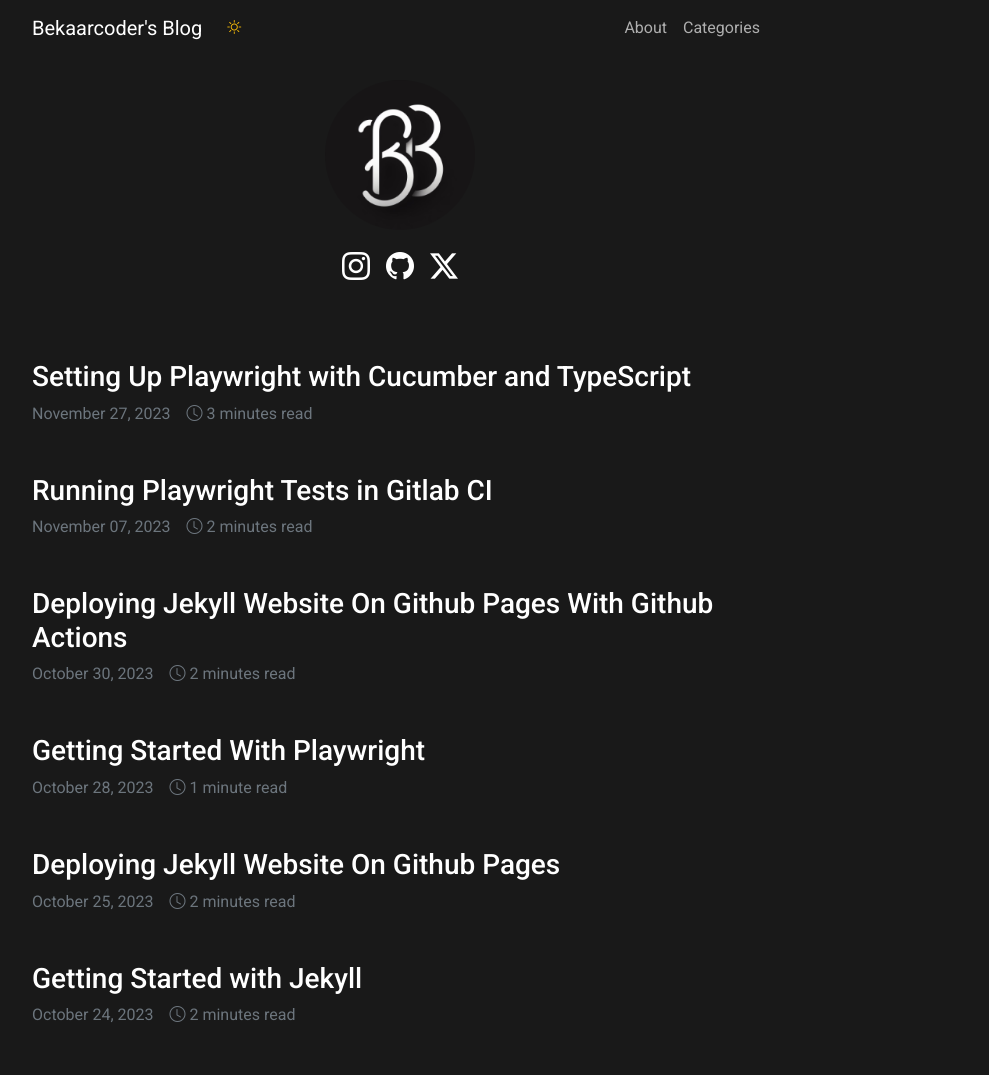
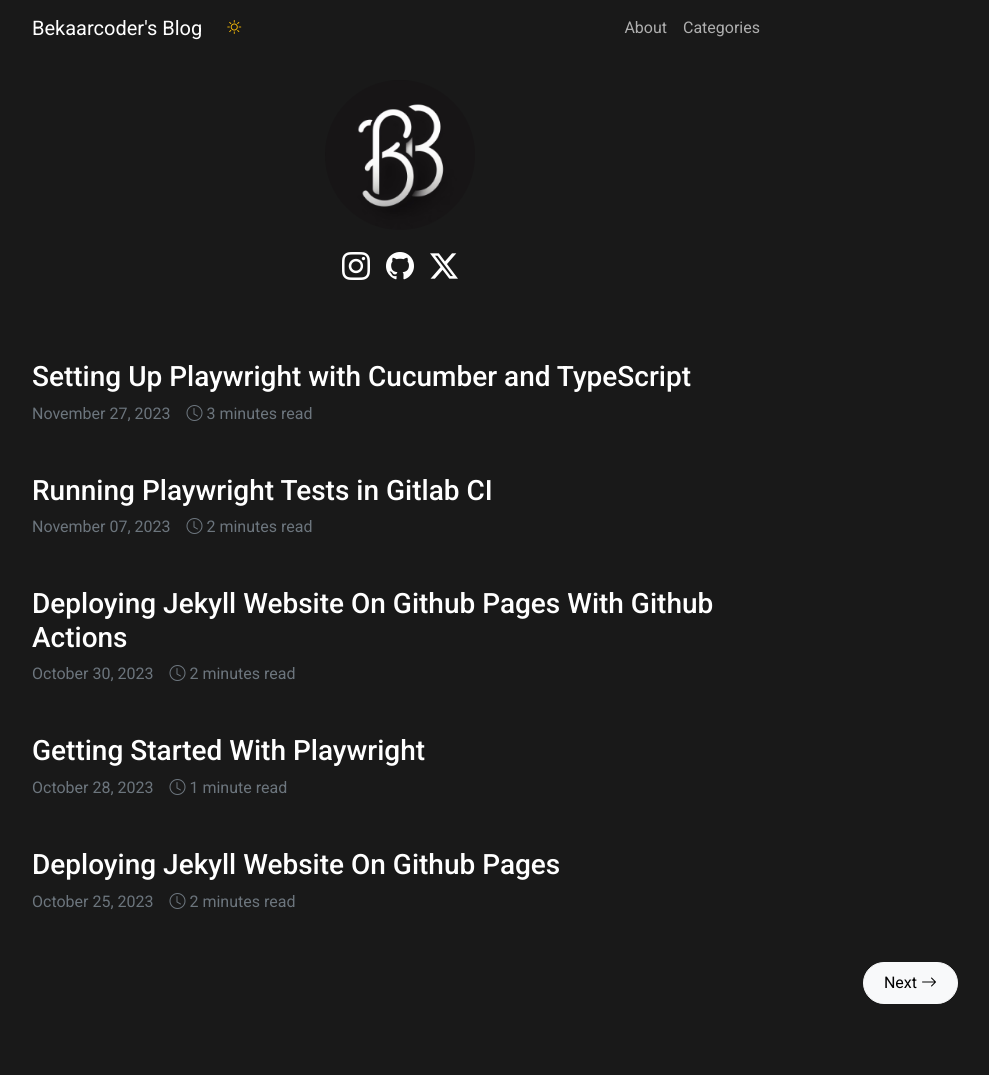
Before and after one commit to bekaarcoder/my-blog, a Jekyll site: the page built from index.html, in a window 1280 px wide. Shown: the whole page, without its empty margins (240-1229 px from the left). Built offline with Jekyll 4.4.1, drawn with Linux system fonts in a browser that asks for light colours; the list of posts is cut into pages by our own code; after the commit the page ends 1052 px from its top, so only the background shows below that.

Commit message:
added pagination

```diff
--- a/_config.yml
+++ b/_config.yml
@@ -27,6 +27,7 @@
 twitter_username: bekaarcoder
 github_username: bekaarcoder
 author: bekaarcoder
+paginate: 5
 
 # Build settings
 markdown: kramdown
@@ -41,6 +42,7 @@
     - jekyll-feed
     - jekyll-seo-tag
     - jekyll-sitemap
+    - jekyll-paginate
 
 defaults:
     - scope:
--- a/_layouts/home.html
+++ b/_layouts/home.html
@@ -25,7 +25,7 @@
 </div>
 <div class="row justify-content-center mt-4">
     <div class="col-sm-12 col-md-12 col-lg-8">
-        {% for post in site.posts %}
+        {% for post in paginator.posts %}
         <div class="my-5">
             <h3>
                 <a
@@ -47,6 +47,17 @@
         {% endfor %}
     </div>
 </div>
+<div class="pagination mb-5 d-flex">
+    {% if paginator.previous_page %}
+    <a href="{{ paginator.previous_page_path }}" class="previous btn btn-light">
+        <i class="bi bi-arrow-left"></i> Previous
+    </a>
+    {% endif %} {% if paginator.next_page %}
+    <a href="{{ paginator.next_page_path }}" class="next btn btn-light ms-auto"
+        >Next <i class="bi bi-arrow-right"></i
+    ></a>
+    {% endif %}
+</div>
 
 <!-- <br />
 
--- a/assets/css/main.css
+++ b/assets/css/main.css
@@ -16,3 +16,8 @@
     background-size: cover;
     background-position: center;
 }
+
+.previous, .next {
+    border-radius: 50px !important;
+    padding: 8px 20px !important;
+}
--- a/assets/js/scripts.js
+++ b/assets/js/scripts.js
@@ -1,5 +1,7 @@
 const htmlElement = document.querySelector('html');
 const themeToggleBtn = document.querySelector('#theme-toggle');
+const prevBtn = document.querySelector('.previous');
+const nextBtn = document.querySelector('.next');
 
 const currentTheme = htmlElement.getAttribute('data-bs-theme');
 if (sessionStorage.getItem('currentTheme')) {
@@ -11,13 +13,25 @@
     sessionStorage.setItem('currentTheme', currentTheme);
 }
 
+if (sessionStorage.getItem('currentTheme') === 'dark') {
+    prevBtn && (prevBtn.className = 'previous btn btn-light');
+    nextBtn && (nextBtn.className = 'next btn btn-light ms-auto');
+} else {
+    prevBtn && (prevBtn.className = 'previous btn btn-dark');
+    nextBtn && (nextBtn.className = 'next btn btn-dark ms-auto');
+}
+
 function toggleTheme() {
     const newTheme =
         sessionStorage.getItem('currentTheme') === 'dark' ? 'light' : 'dark';
     if (newTheme === 'dark') {
         themeToggleBtn.className = 'bi bi-brightness-high text-warning';
+        prevBtn && (prevBtn.className = 'previous btn btn-light');
+        nextBtn && (nextBtn.className = 'next btn btn-light ms-auto');
     } else {
         themeToggleBtn.className = 'bi bi-brightness-high-fill text-warning';
+        prevBtn && (prevBtn.className = 'previous btn btn-dark');
+        nextBtn && (nextBtn.className = 'next btn btn-dark ms-auto');
     }
     htmlElement.setAttribute('data-bs-theme', newTheme);
     // sessionStorage.removeItem("currentTheme")
```
Also changed, not shown: Gemfile (+1 -6 lines), _posts/2023-10-24-deploy-jekyll-website.md (+1 -1 lines), Gemfile.lock, index.html (renamed from index.markdown).
